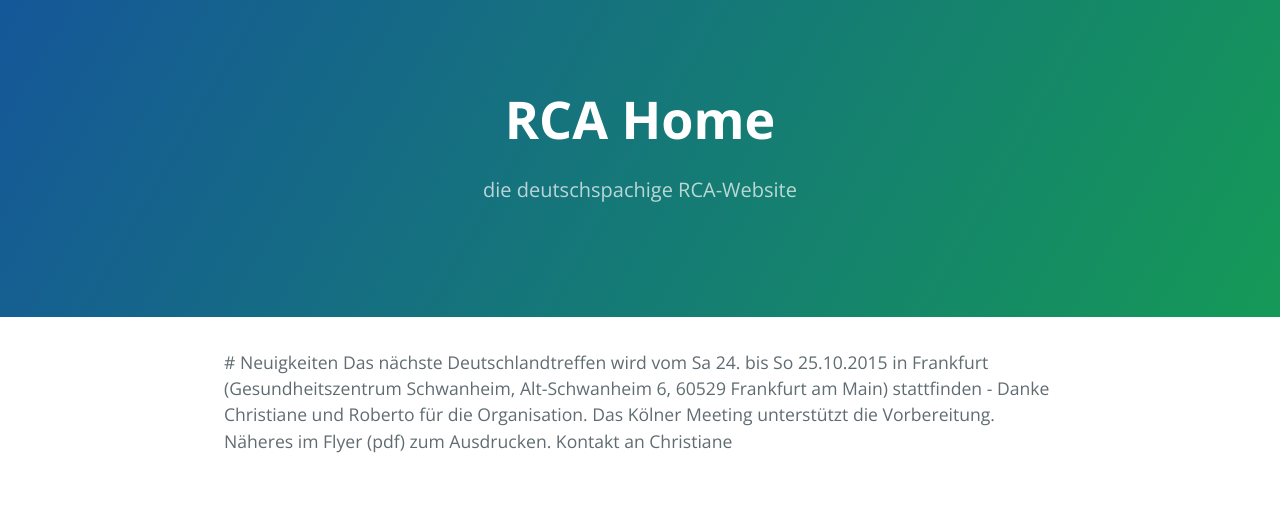
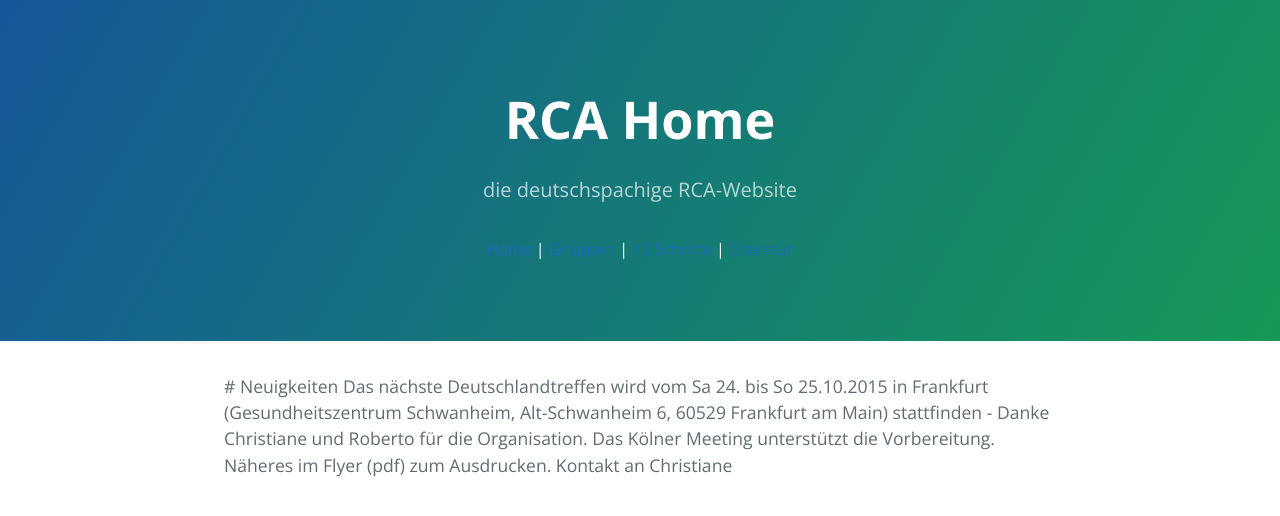
Before and after one commit to rcadeutschland/rcadeutschland.github.io, a Jekyll site: the page built from index.html, in a window 1280 px wide. Shown: the top 516 px of the page. Built offline with Jekyll 4.4.1, drawn with Linux system fonts in a browser that asks for light colours.

Commit message:
Update default.html

```diff
--- a/_layouts/default.html
+++ b/_layouts/default.html
@@ -13,6 +13,9 @@
     <section class="page-header">
       <h1 class="project-name">{{ page.title }}</h1>
       <h2 class="project-tagline">die deutschspachige RCA-Website</h2>
+      <div>
+        <a href="/">Home</a> | <a href="Gruppen">Gruppen</a> | <a href="12Schritte">12 Schritte</a> | <a href="Literatur">Literatur</a>
+      </div>
     </section>
 
     <section class="main-content">
```
